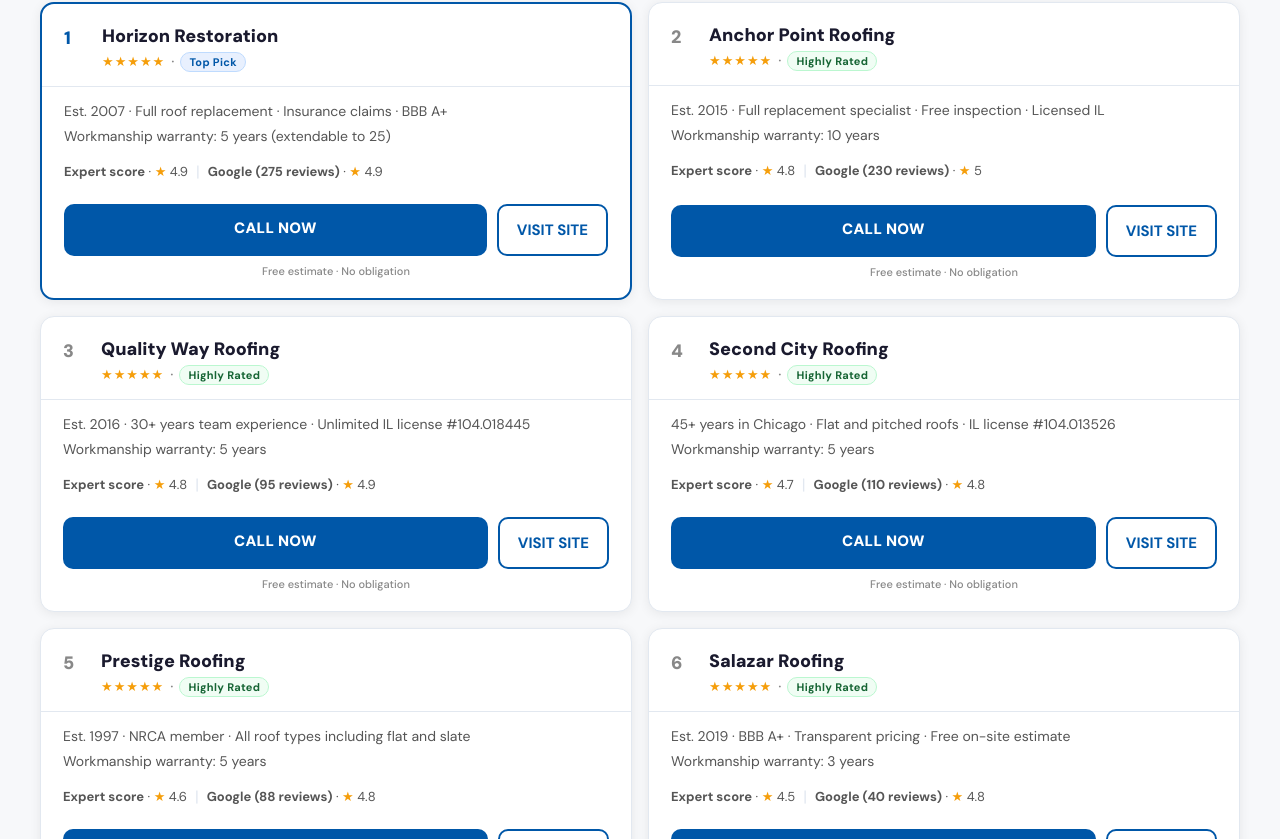
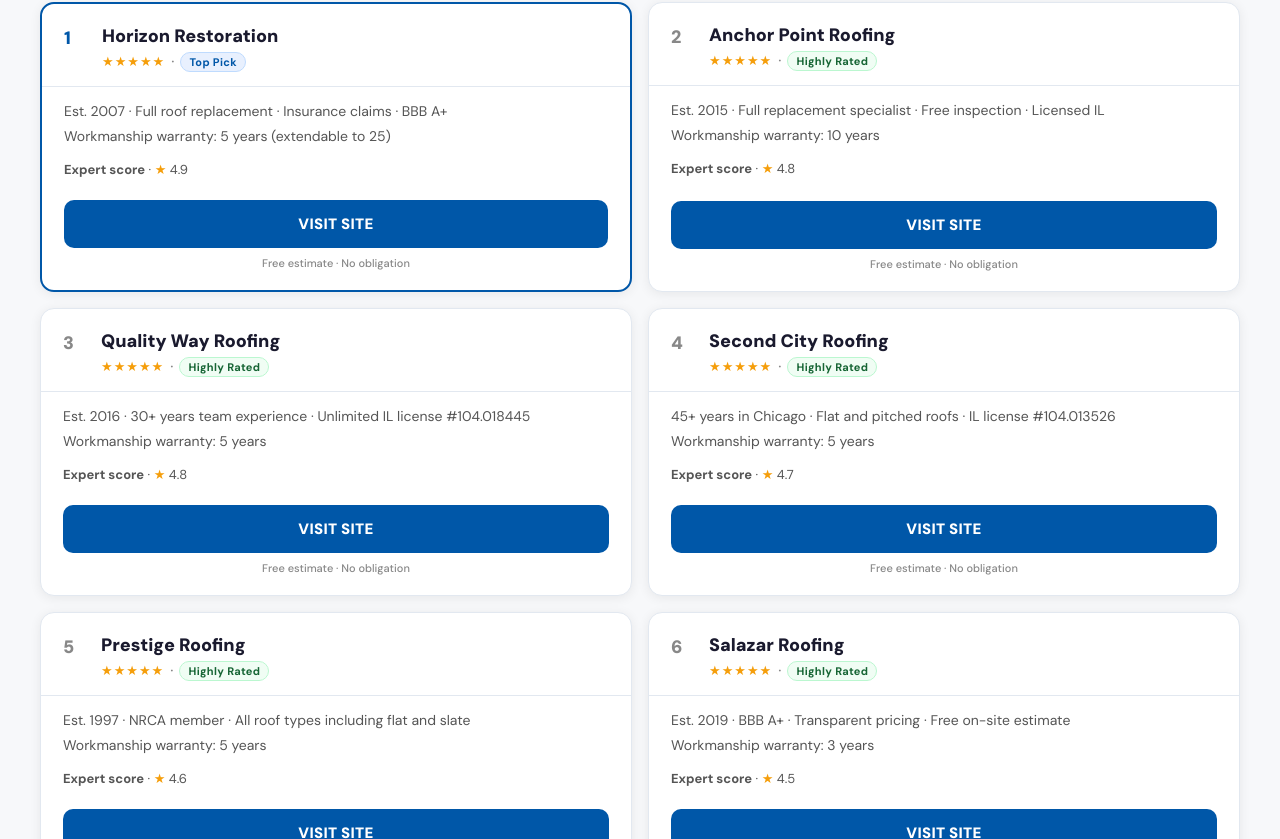
Before and after one commit to dm100usa-oss/roofreplacementchicago, a Next.js app: page / in a window 1280 px wide. Shown: the part 1301-2140 px from the top of the page. Built offline with nearby package versions, Linux system fonts and the light colour scheme.

Commit message:
Update CompanyCard.tsx

```diff
--- a/src/components/CompanyCard.tsx
+++ b/src/components/CompanyCard.tsx
@@ -1,4 +1,4 @@
-import { Company, MAIN_PHONE, MAIN_PHONE_DISPLAY } from '@/lib/companies'
+import { Company } from '@/lib/companies'
 import { type Locale } from '@/lib/i18n'
 import styles from './CompanyCard.module.css'
 
@@ -37,19 +37,9 @@
             <span className={styles.ratingStar}>★</span>
             {' '}{company.expertRating}
           </div>
-          <span className={styles.ratingDivider}>|</span>
-          <div className={styles.ratingItem}>
-            <span className={styles.ratingLabel}>Google ({company.googleReviews} {isEs ? 'reseñas' : 'reviews'})</span>
-            {' · '}
-            <span className={styles.ratingStar}>★</span>
-            {' '}{company.googleRating}
-          </div>
         </div>
         <div className={styles.btnRow}>
-          <a href={`tel:${MAIN_PHONE}`} className={styles.btnCall}>
-            {isEs ? 'LLAMAR AHORA' : 'CALL NOW'}
-          </a>
-          <a href={company.website} target="_blank" rel="noopener noreferrer" className={styles.btnSite}>
+          <a href={company.website} target="_blank" rel="noopener noreferrer" className={styles.btnCall}>
             {isEs ? 'VER SITIO' : 'VISIT SITE'}
           </a>
         </div>
```
